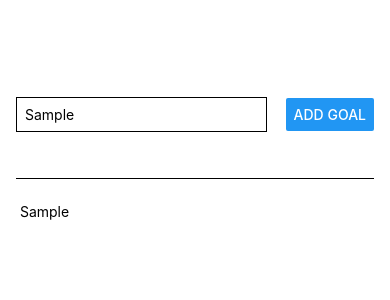
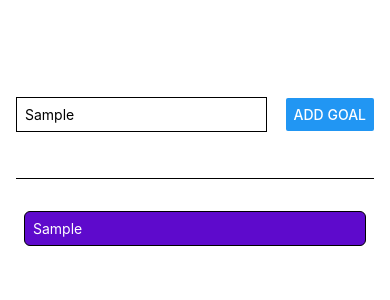
Before and after one commit to EM-T-Shells/udemy-react-native, a React Native app in the folder my-udemy-app/: screen / in a window 390 px wide. Both pictures are taken after typing "Sample" into the empty fields and a click on the button "ADD GOAL". Shown: the top 300 px of the page. Built offline with nearby package versions, Linux system fonts and the light colour scheme.

Commit message:
fixed compatibility issue with ioS and android by wrapping text component with viw c omponent to allow rounded corners.

```diff
--- a/my-udemy-app/App.js
+++ b/my-udemy-app/App.js
@@ -25,7 +25,13 @@ export default function App() {
         <Button title="Add Goal" onPress={addGoalHandler}/>
       </View>
       <View style={styles.goalsContainer}>
-        {courseGoals.map((goal) => <Text key={goal}> {goal} </Text>)}
+        {courseGoals.map((goal) => (
+          <View  style = {styles.goalItem} key={goal}>
+            <Text style={styles.goalText}>
+              {goal}
+            </Text>
+          </View>
+        ))}
       </View>
     </View>
   );
@@ -55,5 +61,17 @@ const styles = StyleSheet.create({
   },
   goalsContainer: {
     flex: 5
+  },
+  goalItem: {
+    margin: 8,
+    padding: 8,
+    borderRadius: 6,
+    backgroundColor: '#5e0acc',
+    borderColor: '#000',
+    borderWidth: 1,
+    marginVertical: 8
+  },
+  goalText: {
+    color: 'white'
   }
 });
```
